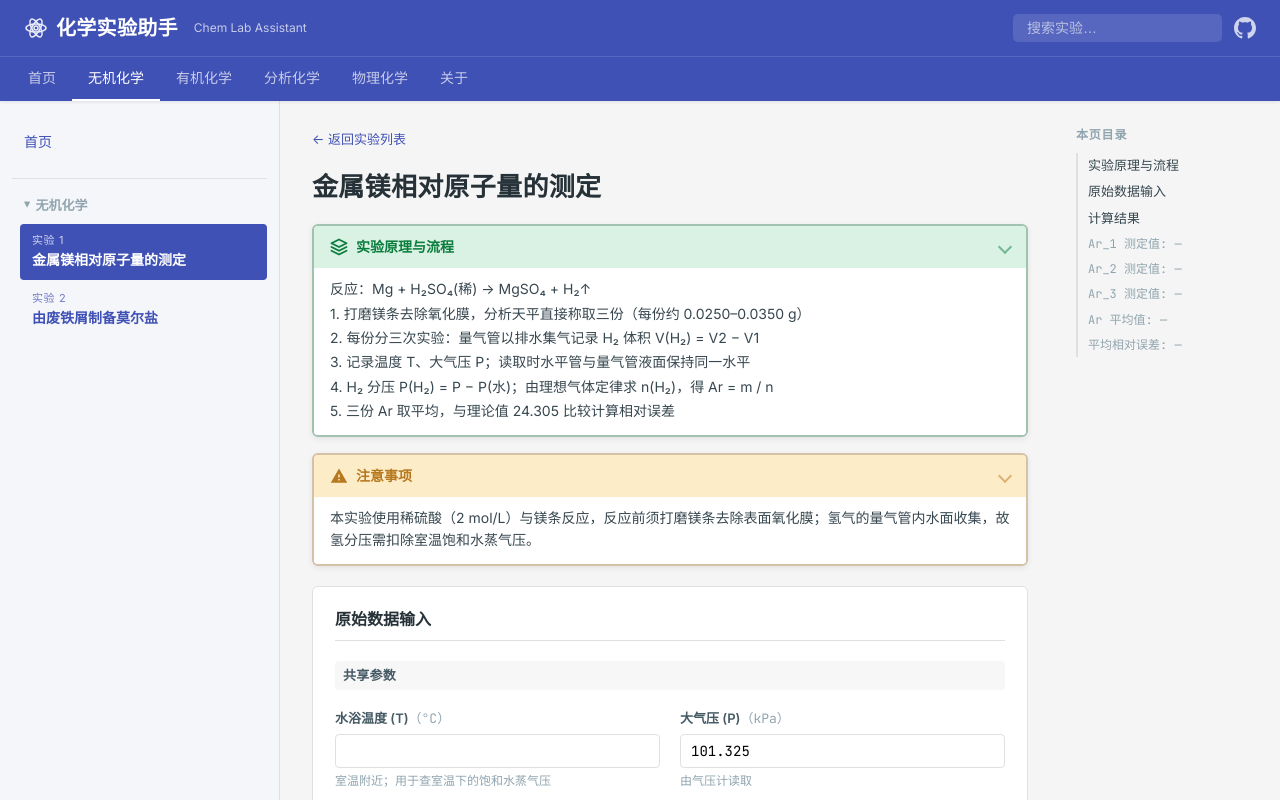
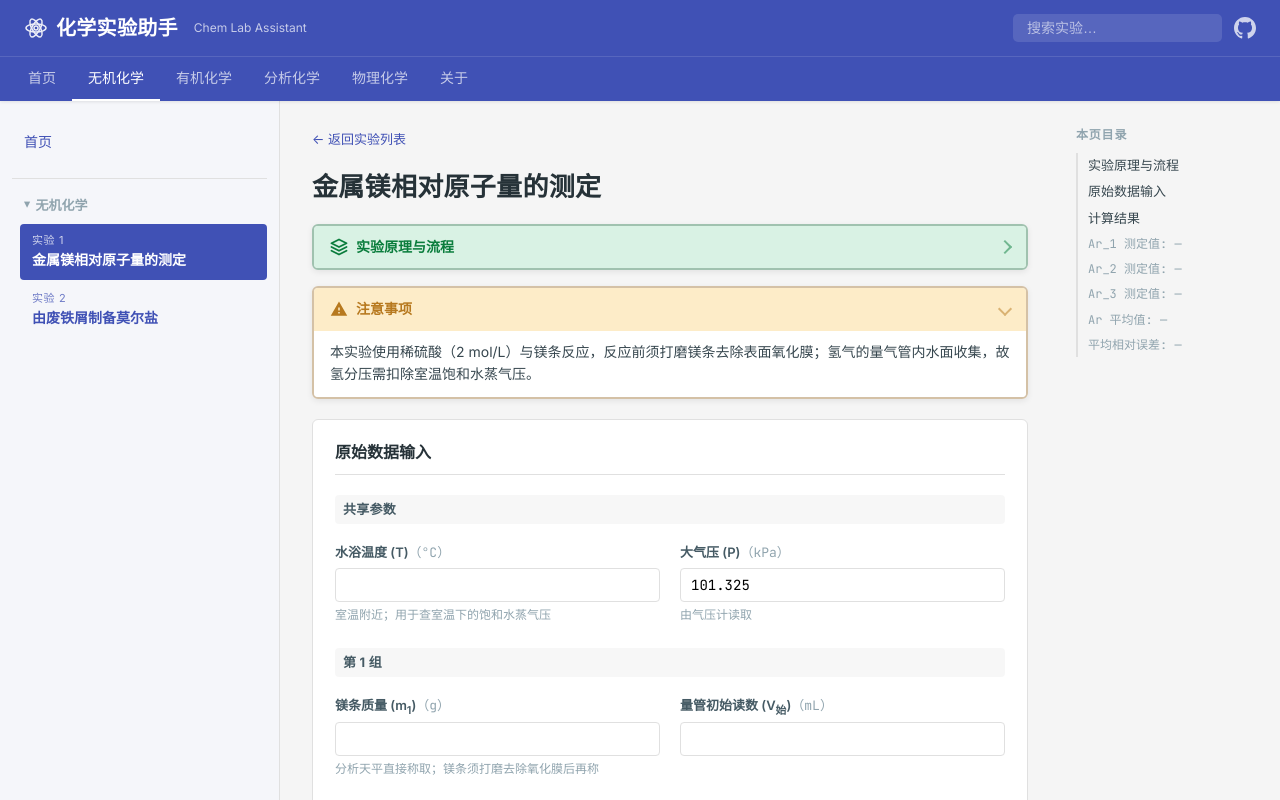
Before and after one commit to Ignis-Zhang/ChemLab, a Vue app: page /#/experiments/magnesium in a window 1280 px wide. Shown: the top 800 px of the page. Built offline with nearby package versions, Linux system fonts and the light colour scheme.

Commit message:
提示框默认状态调整：仅注意事项保持打开
- 实验原理与流程(tip)、说明(note)、关于本站(tip)改为默认关闭
- 注意事项(warning)保持默认打开

```diff
--- a/src/components/AboutPage.vue
+++ b/src/components/AboutPage.vue
@@ -17,7 +17,7 @@ onUnmounted(() => setToc([]))
     </p>
     <h1 class="content-title">关于本站</h1>
 
-    <details id="sec-about" class="admonition admonition-tip" open>
+    <details id="sec-about" class="admonition admonition-tip">
       <summary class="admonition-title">关于本站</summary>
       <p>
         本站辅助<b>无机化学实验</b>课程教学：学生在实验中记录原始数据后，按每个实验固定的
--- a/src/components/ExperimentForm.vue
+++ b/src/components/ExperimentForm.vue
@@ -67,7 +67,7 @@ watch(
     <h1 class="content-title">{{ module.title }}</h1>
 
     <!-- 实验说明：admonition 提示框 -->
-    <details id="sec-brief" class="admonition admonition-tip" open>
+    <details id="sec-brief" class="admonition admonition-tip">
       <summary class="admonition-title">实验原理与流程</summary>
       <div class="brief-lines">
         <p v-for="(line, i) in (module.brief?.split('\n') ?? [])" :key="i">{{ line }}</p>
--- a/src/components/ExperimentsHome.vue
+++ b/src/components/ExperimentsHome.vue
@@ -26,7 +26,7 @@ onUnmounted(() => setToc([]))
   <div class="content">
     <h1 class="content-title">化学实验助手</h1>
 
-    <details id="sec-note" class="admonition admonition-note" open>
+    <details id="sec-note" class="admonition admonition-note">
       <summary class="admonition-title">说明</summary>
       <p>
         同学们在实验时会记录许多原始数据，但要得到最终结果往往需要较复杂的计算，
```
